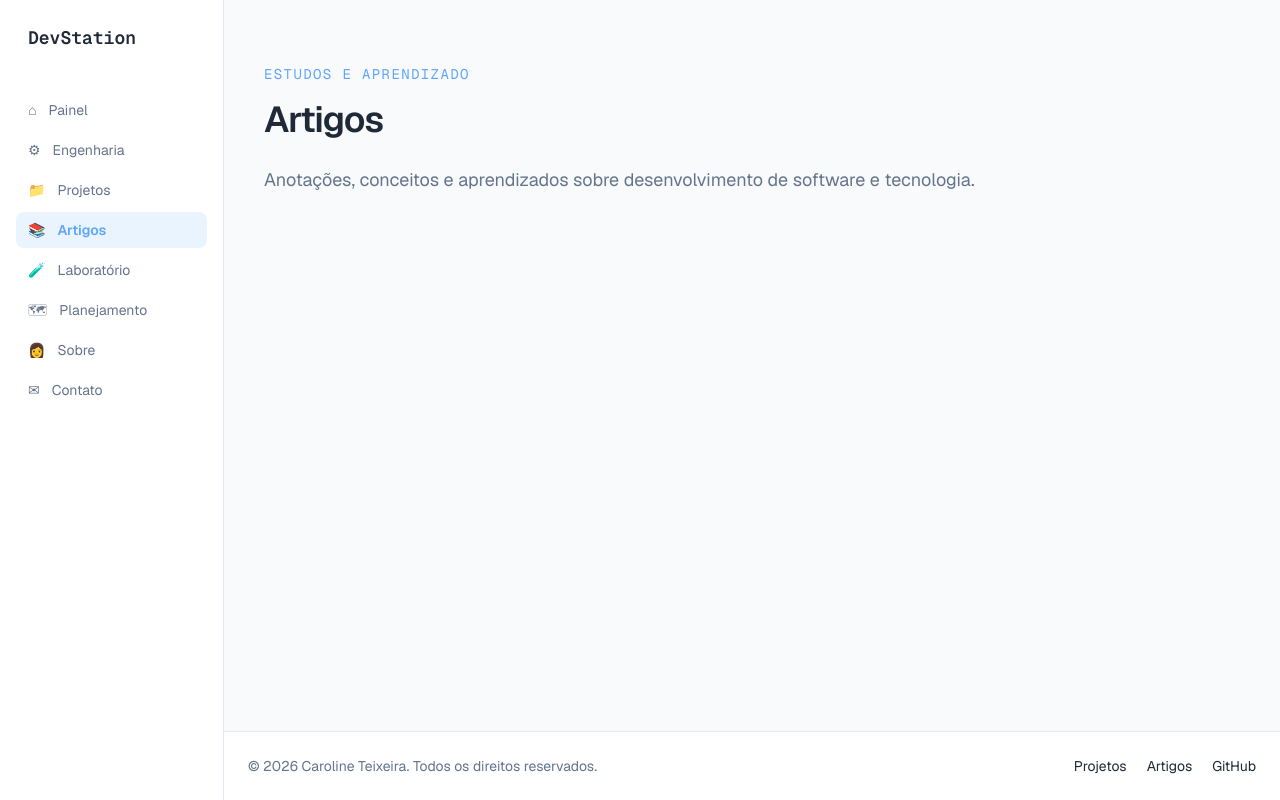
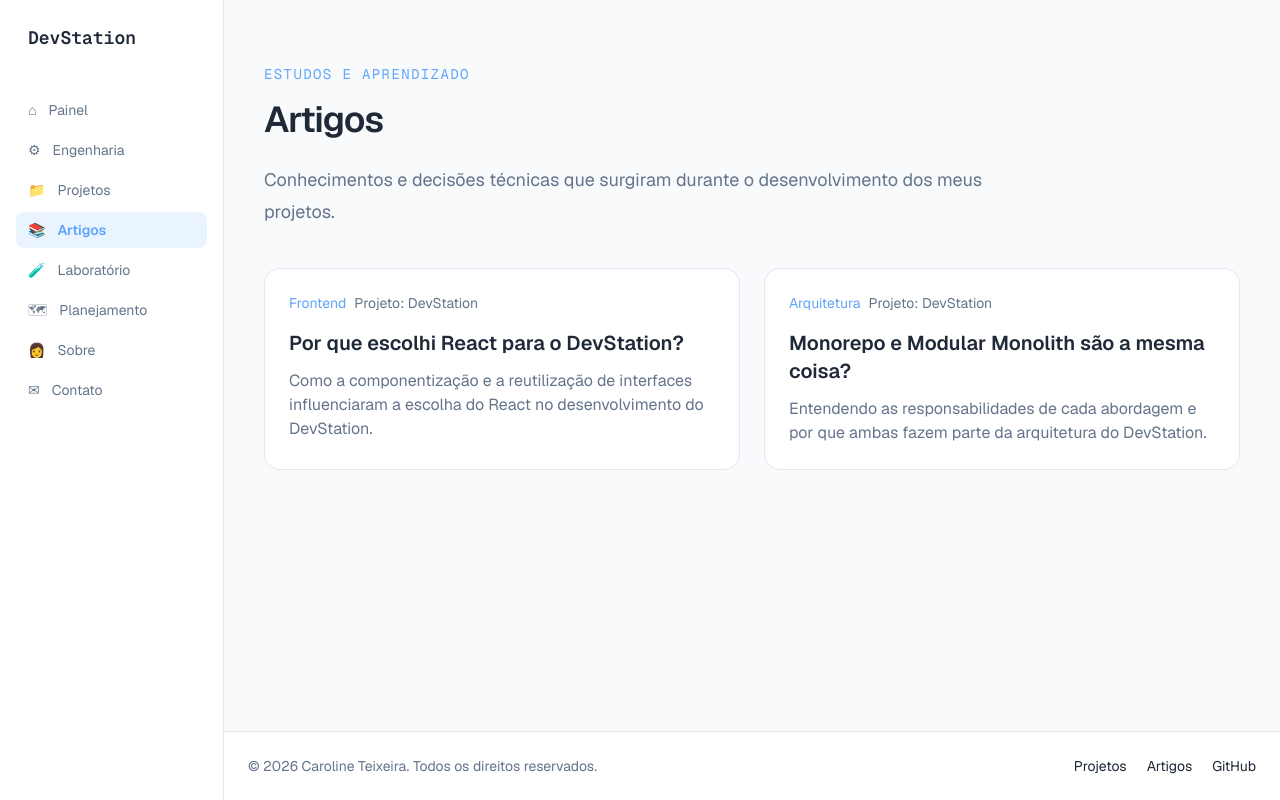
Before and after one commit to caahteixeiira/devstation, a Next.js app in the folder apps/web/: page /artigos in a window 1280 px wide. Built offline with nearby package versions, Linux system fonts and the light colour scheme.

Commit message:
feat(web): add articles listing

```diff
--- a/apps/web/src/app/artigos/page.tsx
+++ b/apps/web/src/app/artigos/page.tsx
@@ -1,11 +1,22 @@
 import { PageIntro } from "@/components/layout/PageIntro";
+import { ArticleCard } from "@/app/features/articles/ArticleCard";
+import { articles } from "@/app/features/articles/articles";
 
 export default function ArtigosPage() {
   return (
     <PageIntro
       eyebrow="Estudos e aprendizado"
       title="Artigos"
-      description="Anotações, conceitos e aprendizados sobre desenvolvimento de software e tecnologia."
-    />
+      description="Conhecimentos e decisões técnicas que surgiram durante o desenvolvimento dos meus projetos."
+    >
+      <div className="mt-10 grid gap-6 md:grid-cols-2">
+        {articles.map((article) => (
+          <ArticleCard
+            key={article.id}
+            article={article}
+          />
+        ))}
+      </div>
+    </PageIntro>
   );
 }
--- /dev/null
+++ b/apps/web/src/app/features/articles/ArticleCard.tsx
@@ -0,0 +1,29 @@
+import type { Article } from "./articles";
+
+type ArticleCardProps = {
+  article: Article;
+};
+
+export function ArticleCard({ article }: ArticleCardProps) {
+  return (
+    <article className="rounded-2xl border border-border bg-surface p-6">
+      <div className="mb-4 flex flex-wrap items-center gap-2 text-sm">
+        <span className="text-primary-strong">
+          {article.category}
+        </span>
+
+        <span className="text-foreground-muted">
+          Projeto: {article.project}
+        </span>
+      </div>
+
+      <h2 className="text-xl font-semibold text-foreground">
+        {article.title}
+      </h2>
+
+      <p className="mt-3 text-foreground-muted">
+        {article.summary}
+      </p>
+    </article>
+  );
+}
--- /dev/null
+++ b/apps/web/src/app/features/articles/articles.ts
@@ -0,0 +1,29 @@
+export type Article = {
+  id: string;
+  title: string;
+  summary: string;
+  category: string;
+  project: string;
+  slug: string;
+};
+
+export const articles: Article[] = [
+  {
+    id: "1",
+    title: "Por que escolhi React para o DevStation?",
+    summary:
+      "Como a componentização e a reutilização de interfaces influenciaram a escolha do React no desenvolvimento do DevStation.",
+    category: "Frontend",
+    project: "DevStation",
+    slug: "por-que-escolhi-react-no-devstation",
+  },
+  {
+    id: "2",
+    title: "Monorepo e Modular Monolith são a mesma coisa?",
+    summary:
+      "Entendendo as responsabilidades de cada abordagem e por que ambas fazem parte da arquitetura do DevStation.",
+    category: "Arquitetura",
+    project: "DevStation",
+    slug: "monorepo-vs-modular-monolith",
+  },
+];
--- a/apps/web/src/app/page.tsx
+++ b/apps/web/src/app/page.tsx
@@ -41,7 +41,7 @@ export default function Home() {
           </h1>
 
           <p className="mt-6 max-w-2xl text-lg leading-8 text-foreground-muted">
-            Não é apenas um currículo; é um ecossistema de projetos, estudos e
+            Não é apenas um currículo é um ecossistema de projetos, estudos e
             decisões de engenharia.
           </p>
         </div>
```
